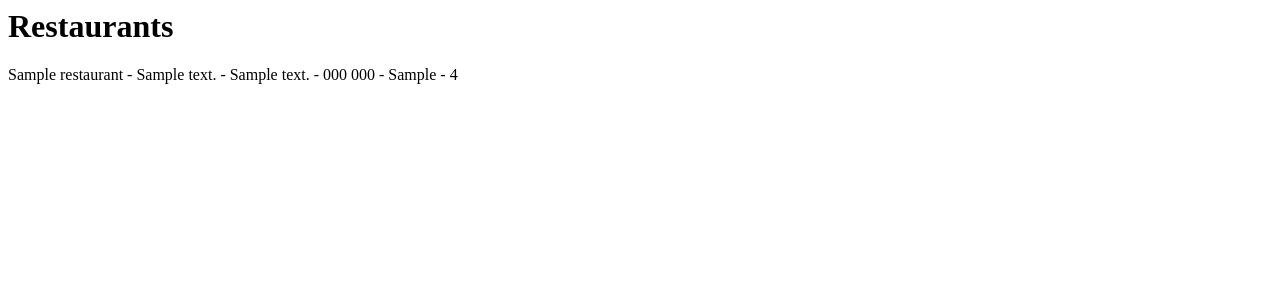
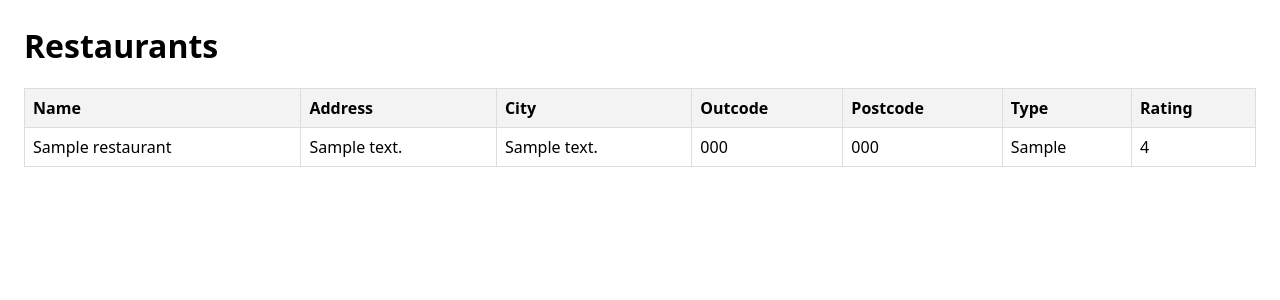
Before and after one commit to ktzkvin/ML-for-prod-flask-containerized-app, a Flask app: page / in a window 1280 px wide. Shown: the top 300 px of the page. Run offline with Flask 3, Linux system fonts and the light colour scheme; a database or web service that is not in the repository returns one stand-in record (values such as "Sample title").

Commit message:
refactor: html file 🔨

```diff
--- a/templates/home.html
+++ b/templates/home.html
@@ -1,15 +1,45 @@
+<!doctype html>
 <html>
   <head>
+    <meta charset="utf-8" />
     <title>Restaurants</title>
+    <style>
+      body { font-family: system-ui, Arial, sans-serif; margin: 24px; }
+      table { border-collapse: collapse; width: 100%; }
+      th, td { border: 1px solid #ddd; padding: 8px; text-align: left; }
+      th { background: #f3f3f3; }
+    </style>
   </head>
   <body>
     <h1>Restaurants</h1>
-
-    {% for r in restaurants %}
-      <p>
-        {{ r.name }} - {{ r.address }} - {{ r['address line 2'] }} - {{ r.outcode }} {{ r.postcode }} - {{ r.type_of_food }} - {{ r.rating }}
-      </p>
-    {% endfor %}
-
+    <table>
+      <thead>
+        <tr>
+          <th>Name</th>
+          <th>Address</th>
+          <th>City</th>
+          <th>Outcode</th>
+          <th>Postcode</th>
+          <th>Type</th>
+          <th>Rating</th>
+        </tr>
+      </thead>
+      <tbody>
+        {% for r in restaurants %}
+        <tr>
+          <td>{{ r.get('name','') }}</td>
+          <td>{{ r.get('address','') }}</td>
+          <td>{{ r.get('address line 2','') }}</td>
+          <td>{{ r.get('outcode','') }}</td>
+          <td>{{ r.get('postcode','') }}</td>
+          <td>{{ r.get('type_of_food','') }}</td>
+          <td>{{ r.get('rating','') }}</td>
+        </tr>
+        {% endfor %}
+      </tbody>
+    </table>
+    {% if not restaurants %}
+      <p>No data yet.</p>
+    {% endif %}
   </body>
 </html>
```
